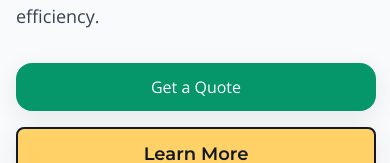
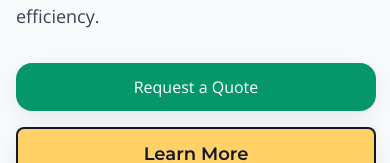
Before and after one commit to knightofren2588/showcase-transport, a React (Vite) app: page / in a window 390 px wide. Shown: the part 289-452 px from the top of the page. Built offline with nearby package versions, Linux system fonts and the light colour scheme.

Commit message:
Update Home.jsx hero button: change text to 'Request a Quote' and add responsive width classes

```diff
--- a/src/pages/Home.jsx
+++ b/src/pages/Home.jsx
@@ -20,12 +20,12 @@ export default function Home() {
                 Watch our professional drivers execute perfect backing maneuvers with safety and efficiency.
               </p>
               <div className="flex flex-col sm:flex-row gap-4">
-                <Link
-                  to="/contact"
-                  className="brand-btn inline-block text-center"
-                >
-                  Get a Quote
-                </Link>
+              <Link
+  to="/contact"
+  className="brand-btn w-full sm:w-auto text-center"
+>
+  Request a Quote
+</Link>
                 <Link
                   to="/services"
                   className="brand-cta inline-block text-center border-2 border-gray-900 text-gray-900 px-8 py-3 rounded-lg font-semibold hover:bg-gray-900 hover:text-white transition"
```
